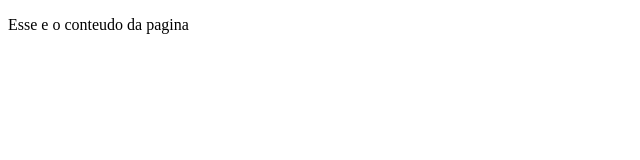
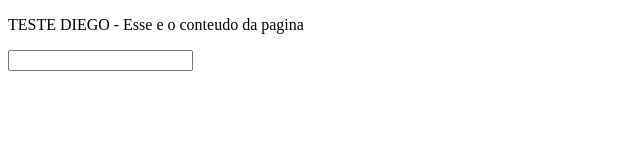
Before and after one commit to rafaelfrancisconogueira/aula01, a plain HTML site: page index.html in a window 1280 px wide. Shown: the whole page, without its empty margins (0-640 px from the left). Drawn offline with Linux system fonts and the light colour scheme.

Commit message:
colocando tag input

```diff
--- a/index.html
+++ b/index.html
@@ -2,11 +2,11 @@
 <html lang=" pt-br">
   <head>
   <title>titulo da pagina</title>
-  <meta charset="utf-8" >
 
   </head>
 <body>
-   <p>Esse e o conteudo da pagina</p>
+   <p> TESTE DIEGO - Esse e o conteudo da pagina</p>
+   <input type="text" />
 
 </body>
 
```
